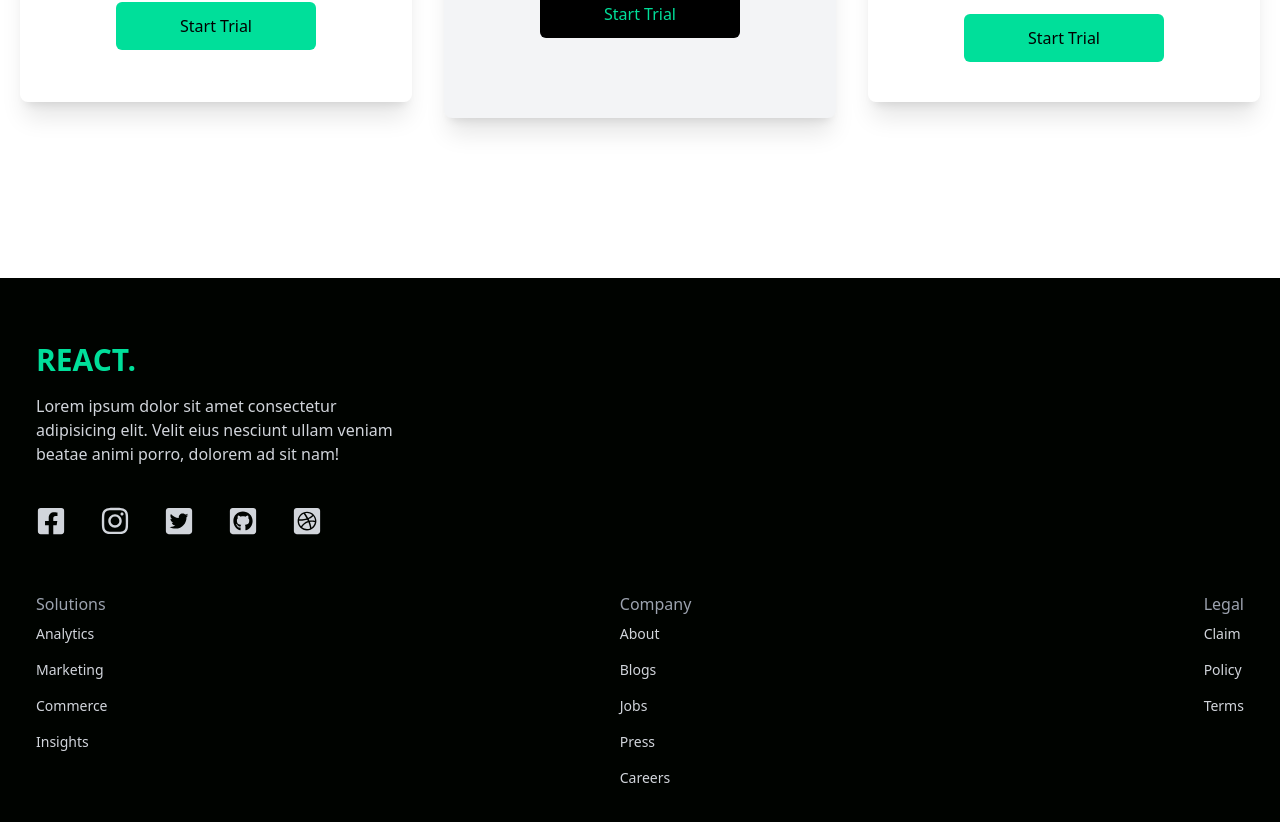
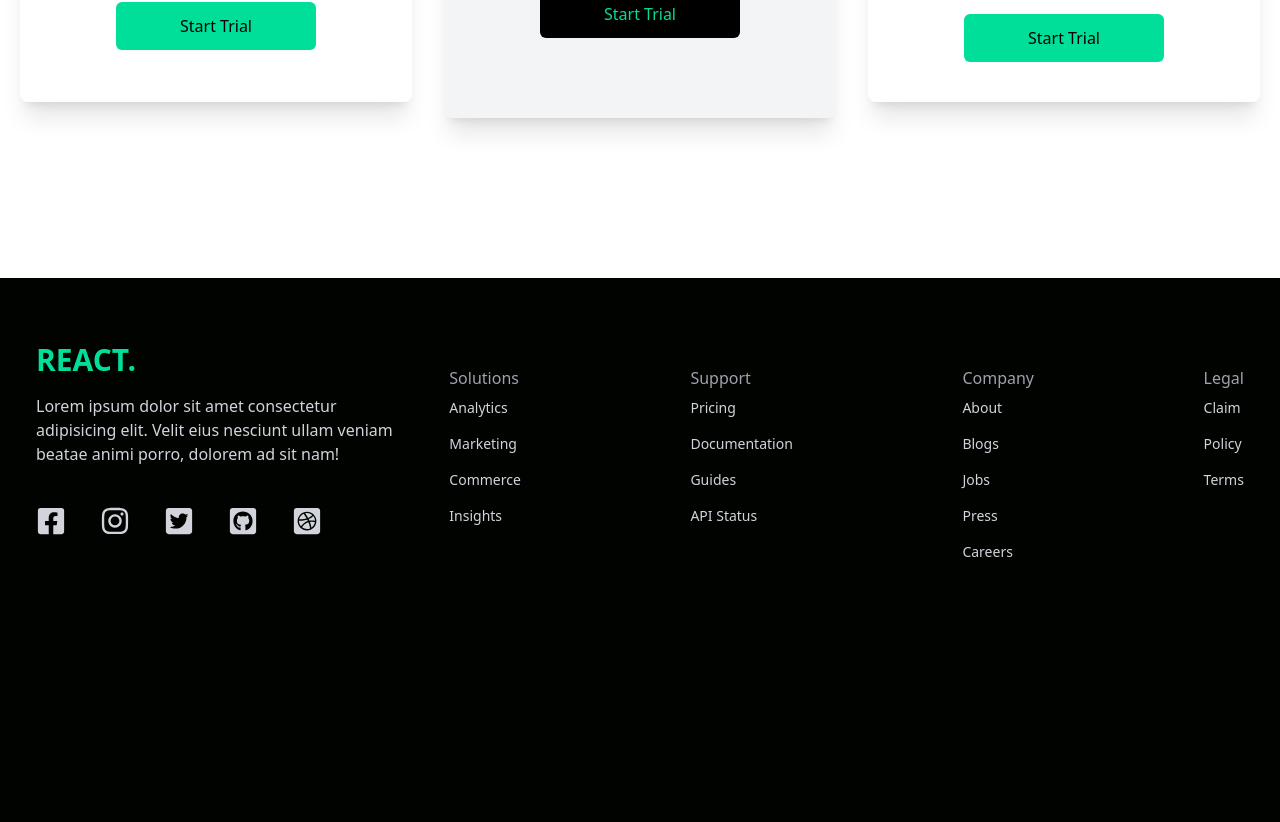
Before and after one commit to busari-mcode/data-finance-app, a React (Create React App) app: page / in a window 1280 px wide. Shown: the part 2196-3018 px from the top of the page. After the commit the page ends 2830 px from the top, so only its background shows below. Built offline with nearby package versions, Linux system fonts and the light colour scheme.

Commit message:
new changes

```diff
--- a/src/components/Footer.jsx
+++ b/src/components/Footer.jsx
@@ -21,7 +21,7 @@ const Footer = () => {
             <FaDribbbleSquare size={30} />
         </div>
         </div>
-        <div className='lg:col-span-3 flex justify-between'>
+        <div className='lg:col-span-2 flex justify-between mt-6'>
           <div>
             <h6 className='font-medium text-gray-400'>Solutions</h6>
             <ul>
@@ -29,6 +29,15 @@ const Footer = () => {
               <li className='py-2 text-sm'>Marketing</li>
               <li className='py-2 text-sm'>Commerce</li>
               <li className='py-2 text-sm'>Insights</li>
+            </ul>
+          </div>
+          <div>
+            <h6 className='font-medium text-gray-400'>Support</h6>
+            <ul>
+              <li className='py-2 text-sm'>Pricing</li>
+              <li className='py-2 text-sm'>Documentation</li>
+              <li className='py-2 text-sm'>Guides</li>
+              <li className='py-2 text-sm'>API Status</li>
             </ul>
           </div>
           <div>
```
